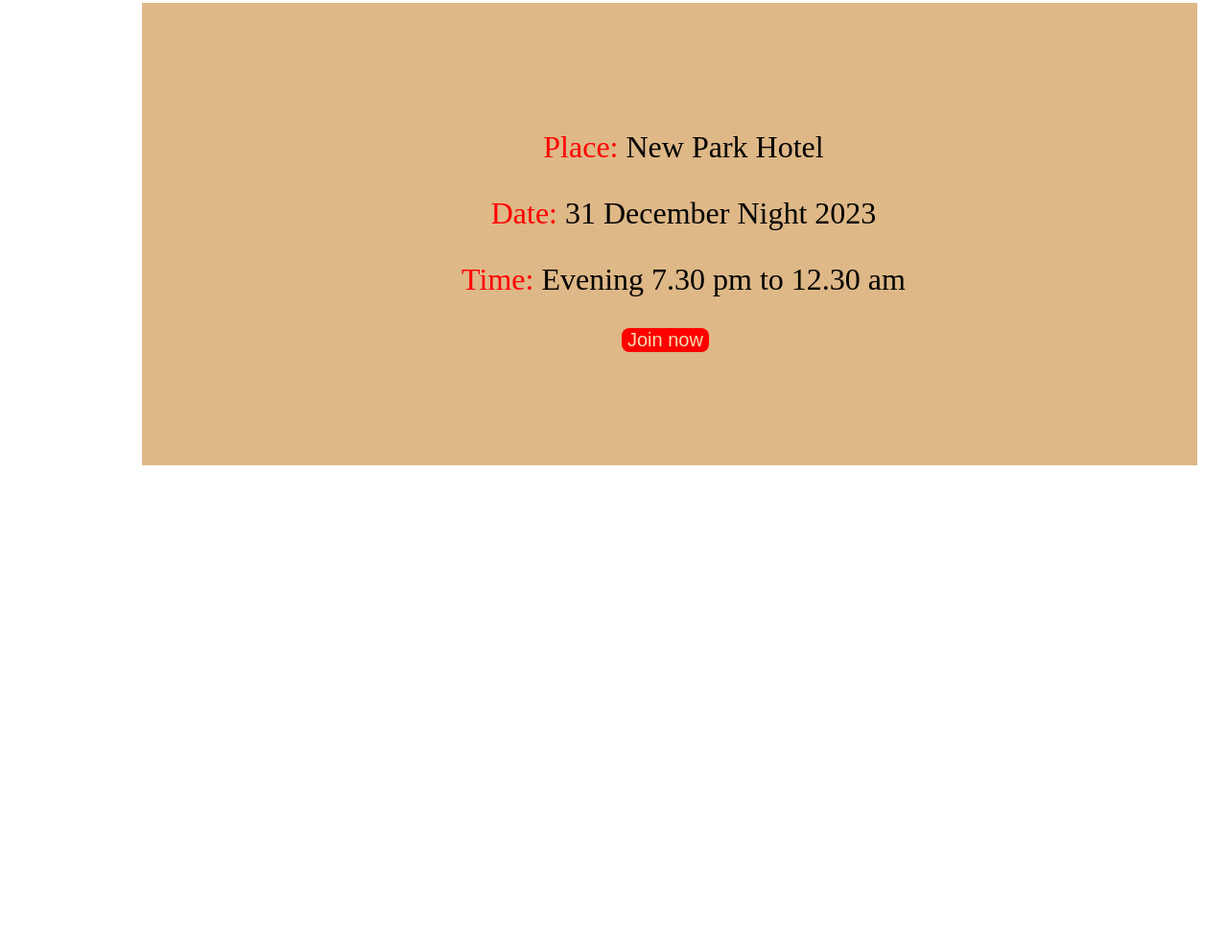
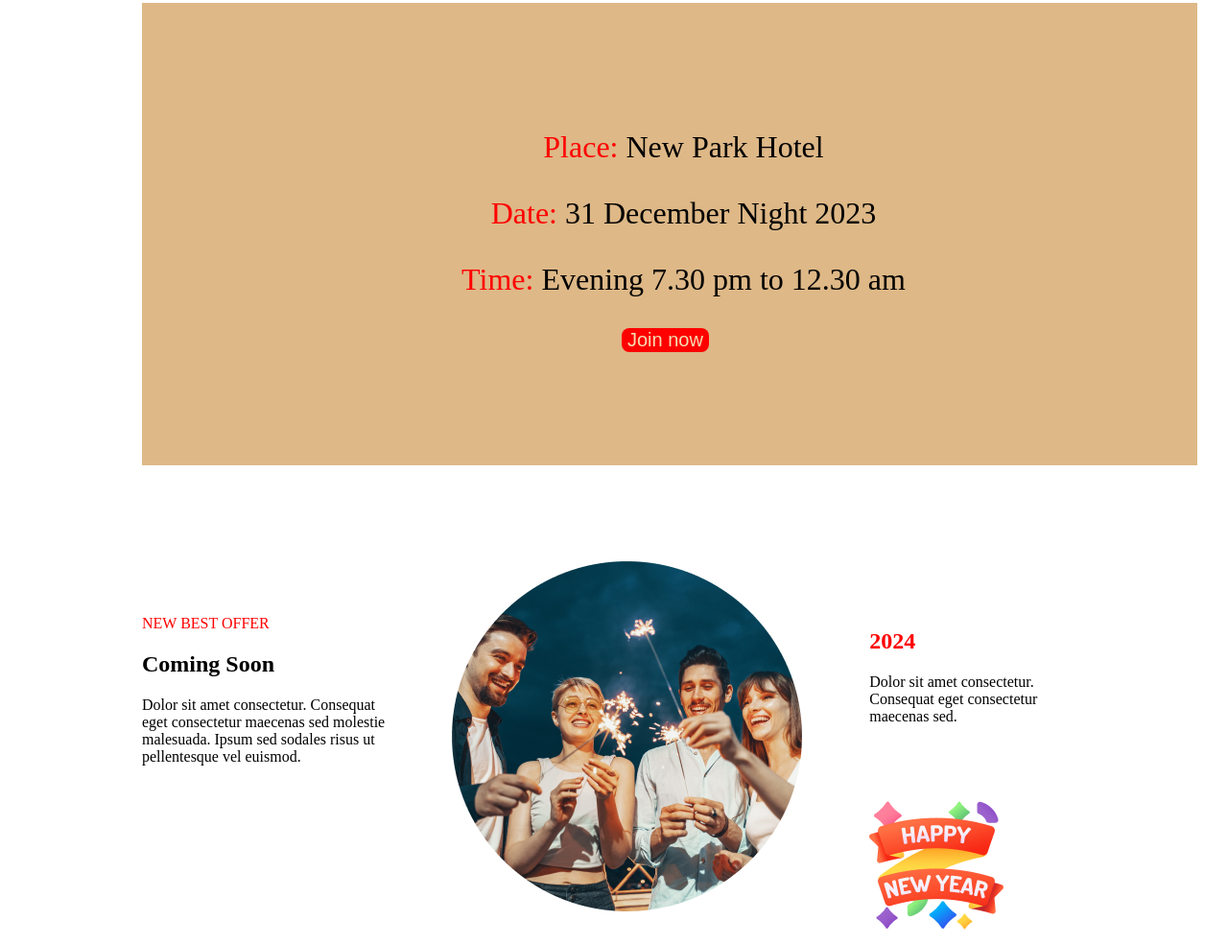
Before and after one commit to yuvraj141/assignment, a plain HTML site: page index.html in a window 1280 px wide. Shown: the part 2199-3183 px from the top of the page at 96% size. Before the commit the page ends 2692 px from the top, so only its background shows below. Drawn offline with Linux system fonts and the light colour scheme.

Commit message:
section 4 done

```diff
--- a/index.html
+++ b/index.html
@@ -46,6 +46,24 @@
       <button class="btn-1">Join now</button>
     </div>
     </section>
+    <section>
+      <div class="section-4">
+        <div class="section-4-content">
+          <div class="section-4-div-1">
+            <p class="sp">NEW BEST OFFER</p>
+            <h2>Coming Soon</h2>
+            <p>Dolor sit amet consectetur. Consequat <br> eget consectetur maecenas sed molestie <br> malesuada. Ipsum sed sodales risus ut <br> pellentesque vel euismod. </p>
+          </div>
 
+          <div class="section-4-div-2"><img src="images/Ellipse 1.png" alt=""></div>
+
+          <div class="section-4-div-3">
+            <h2 class="sp">2024</h2>
+            <p>Dolor sit amet consectetur. <br> Consequat eget consectetur <br>maecenas sed.</p>
+            <img class="img-1" src="images/Group 96.png" alt="">
+          </div>
+        </div>
+      </div>
+    </section>
 </body>
 </html>
--- a/style.css
+++ b/style.css
@@ -98,3 +98,20 @@
     font-size: 20px;
     margin-left: 500px;
 }
+.section-4-content{
+    margin-top: 100px;
+    margin-left: 140px;
+    gap: 70px;
+    display: flex;
+    max-width: 1100px;
+}
+.section-4-div-1{
+    margin-top: 40px;
+
+}
+.section-4-div-3{
+    margin-top: 50px;
+}
+.img-1{
+    margin-top: 60px;
+}
```
